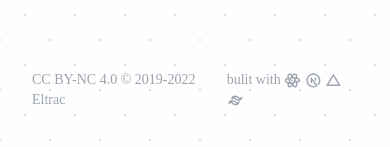
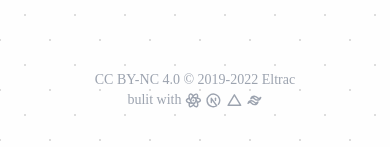
Before and after one commit to BigCoke233/guhub, a Next.js app: page /about in a window 390 px wide. Shown: the part 910-1057 px from the top of the page. Built offline with nearby package versions, Linux system fonts and the light colour scheme.

Commit message:
responsive footer

```diff
--- a/includes/Footer.js
+++ b/includes/Footer.js
@@ -3,7 +3,7 @@ import { TbBrandNextjs, TbBrandReactNative, TbBrandVercel, TbBrandTailwind } fro
 
 export default function Footer(){
     return(
-    <footer className="text-sm text-gray-400 pb-10 px-8 flex justify-between flex-row-reverse">
+    <footer className="text-sm text-gray-400 pb-10 px-8 flex justify-between flex-col-reverse text-center md:text-left md:flex-row-reverse">
         <p>bulit with&nbsp;
           <a data-tippy-content="React" href="https://github.com/facebook/react" title="React" target="_blank" className="hover:text-black transition duration-3000"><TbBrandReactNative/></a>&nbsp;
           <a data-tippy-content="Next.js" href="https://nextjs.org/" title="Next.js" target="_blank" className="hover:text-black transition duration-3000"><TbBrandNextjs/></a>&nbsp;
```
